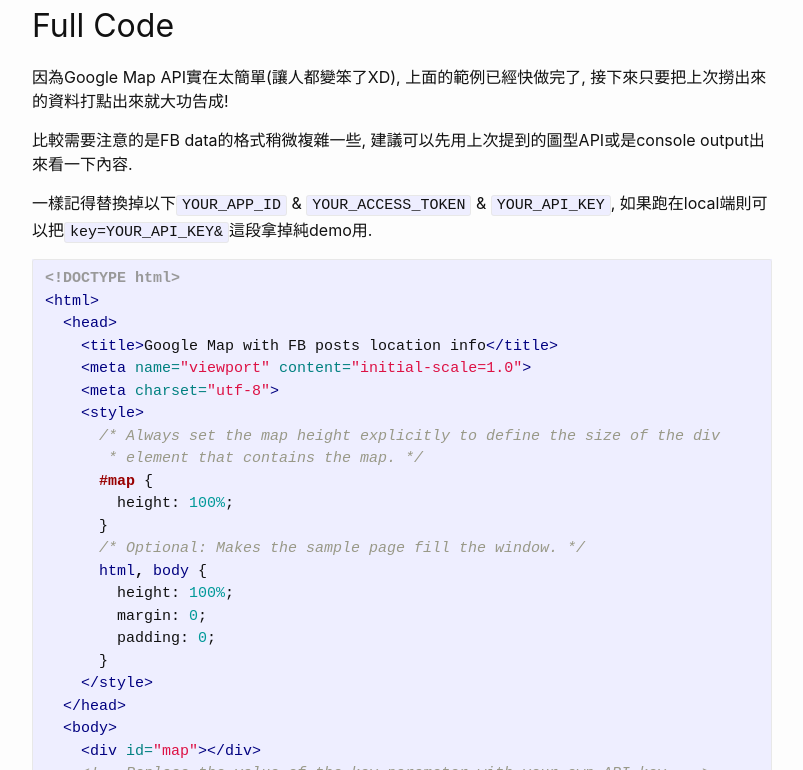
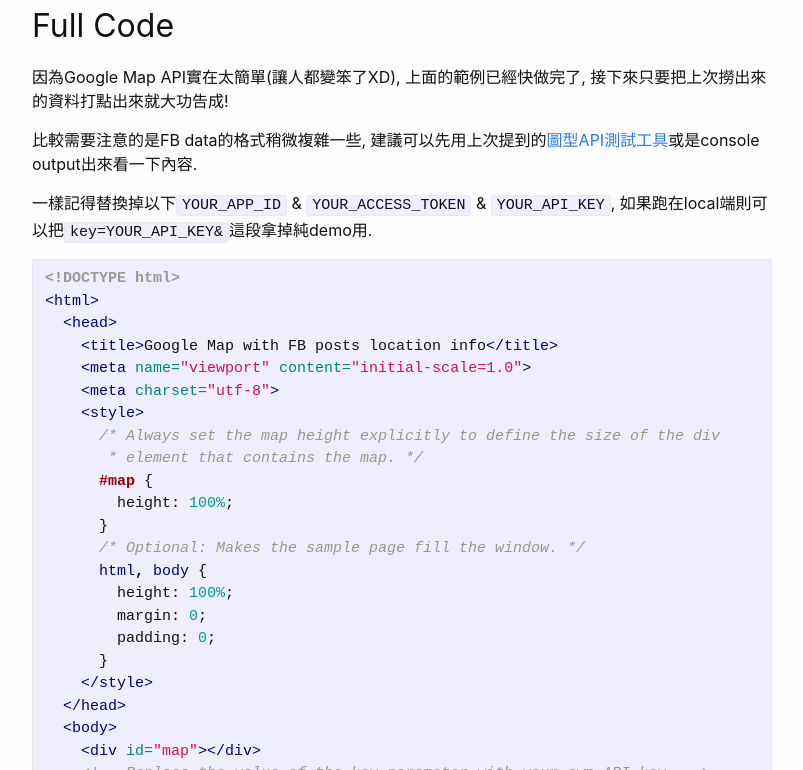
Before and after one commit to t6847kimo/blog, a Jekyll site: the page built from _posts/2019-06-07-add-fb-location-info-on-google-map.md, in a window 1280 px wide and 900 px high, scrolled down 1089 px, cut to the strip 130-900 px from the top of the window. Shown: the whole strip, without its empty margins (238-1041 px from the left). Built offline with Jekyll 4.4.1, drawn with Linux system fonts in a browser that asks for light colours; nearby versions of some CDN libraries; comment, search, counter and statistics services are not loaded; some of the changed lines change nothing that is shown.

Commit message:
_posts/2019-06-07-add-fb-location-info-on-google-map.md updated from https://stackedit.io/

```diff
--- a/_posts/2019-06-07-add-fb-location-info-on-google-map.md
+++ b/_posts/2019-06-07-add-fb-location-info-on-google-map.md
@@ -33,7 +33,7 @@ Google Map提供了 **Maps Javascript API**, **iOS/ Android SDK**等服務, 主
 ## Full Code
 因為Google Map API實在太簡單(讓人都變笨了XD), 上面的範例已經快做完了, 接下來只要把上次撈出來的資料打點出來就大功告成!
 
-比較需要注意的是FB data的格式稍微複雜一些, 建議可以先用上次提到的圖型API或是console output出來看一下內容.
+比較需要注意的是FB data的格式稍微複雜一些, 建議可以先用上次提到的[圖型API測試工具](https://developers.facebook.com/tools/explorer/?method=GET&path=me?fields=id,name,posts.limit%2850%29%7Bplace,message%7D&version=v3.3)或是console output出來看一下內容.
 
 一樣記得替換掉以下`YOUR_APP_ID`  &  `YOUR_ACCESS_TOKEN` & `YOUR_API_KEY`, 如果跑在local端則可以把`key=YOUR_API_KEY&`這段拿掉純demo用.
 
@@ -133,8 +133,8 @@ Google Map提供了 **Maps Javascript API**, **iOS/ Android SDK**等服務, 主
 ![Google Map with FB posts location info](https://raw.githubusercontent.com/t6847kimo/blog/master/assets/img/Google%20Map%20Demo.png)
 
 <!--stackedit_data:
-eyJoaXN0b3J5IjpbLTE4NTE5NjAzNTQsLTEzNjY0Mzg5NTQsLT
-EyNjk2NTQ1NDMsMjEyNjc4NTIzNSwtMjExOTI1MzkzNiwtMzE0
-Mzg2MDIsNDQ2Mzc3MzksLTU5ODYzMDcxMiwxOTI2NjY1NTY3XX
-0=
+eyJoaXN0b3J5IjpbLTc5MjYzNDI3MCwtMTM2NjQzODk1NCwtMT
+I2OTY1NDU0MywyMTI2Nzg1MjM1LC0yMTE5MjUzOTM2LC0zMTQz
+ODYwMiw0NDYzNzczOSwtNTk4NjMwNzEyLDE5MjY2NjU1NjddfQ
+==
 -->
```
